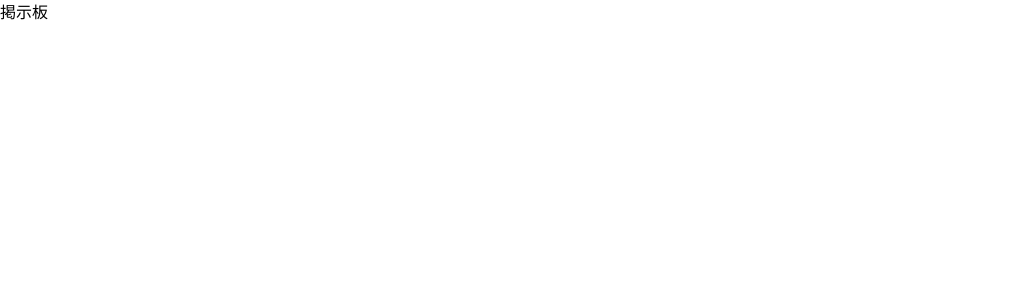
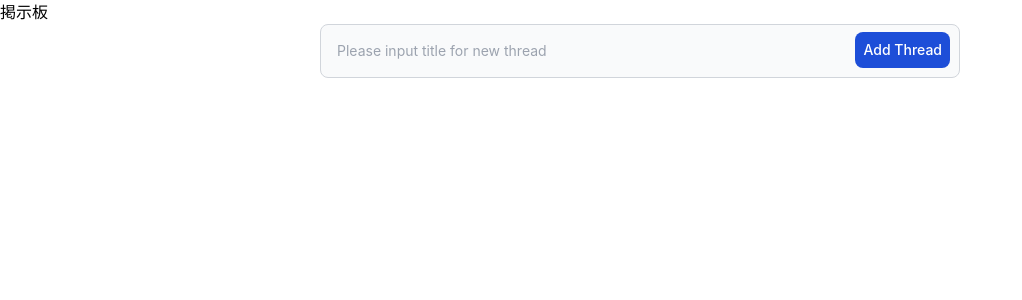
Before and after one commit to hikari-8/react-basic-online-message-board, a React (Create React App) app: page /thread/new in a window 1280 px wide. Before the commit this address had no page. Shown: the top 300 px of the page, without its empty margins (0-1022 px from the left). Built offline with nearby package versions, Linux system fonts and the light colour scheme.

Commit message:
feature/create post ✨

```diff
--- a/src/App.tsx
+++ b/src/App.tsx
@@ -1,6 +1,7 @@
 import React from 'react';
 import { AllBoard } from './components/pages/allBoard';
 import { Routes, Route } from "react-router-dom";
+import { CreateThread } from './components/pages/createThread';
 
 function App() {
   return (
@@ -10,6 +11,7 @@ function App() {
       </header>
       <Routes> {/*Routesで囲む*/}
         <Route path="/" element={ <AllBoard /> } />
+        <Route path="/thread/new" element={ <CreateThread /> } />
       </Routes>
     </div>
   );
--- a/src/components/pages/allBoard.tsx
+++ b/src/components/pages/allBoard.tsx
@@ -1,6 +1,8 @@
 import axios from "axios";
 import React, { useEffect, useState } from "react";
 import { ThreadList } from "../model/thread/threadList";
+import { Link } from "react-router-dom";
+import { CreateThreadButton } from "../ui/button/createThreadButton";
 
 export const AllBoard:React.FC =()=> {
   const [allBoardData, setAllBoardData] =useState([])
@@ -24,6 +26,9 @@ export const AllBoard:React.FC =()=> {
   return (
     <>
       <div>全てのスレ掲示板です</div>
+      <Link to="/thread/new">
+        <CreateThreadButton />
+      </Link>
       <ThreadList threads={allBoardData} />
     </>
   )
--- /dev/null
+++ b/src/components/pages/createThread.tsx
@@ -0,0 +1,31 @@
+import axios from "axios";
+import React, { useEffect, useState } from "react";
+
+export const CreateThread:React.FC =()=> {
+  const [threadTitle, setThreadTitle] =useState<string>("")
+
+  const createNewThread =()=>{
+    const url = "https://2y6i6tqn41.execute-api.ap-northeast-1.amazonaws.com/threads"
+    axios.post(url, {title: `${threadTitle}`})
+    .then((res)=> {
+      console.log("res.data", res.data)
+    })
+    .catch((error) => {
+      console.error("Error fetching data:", error)
+    })
+  }
+
+
+
+  return (
+    <div>
+      <form className="w-1/2 mx-auto">
+          <div className="relative">
+            {threadTitle}
+              <input onChange={(e)=> setThreadTitle(e.target.value)} type="search" id="default-search" className="p-4 block w-full text-sm text-gray-900 border border-gray-300 rounded-lg bg-gray-50 focus:ring-blue-500 focus:border-blue-500" placeholder="Please input title for new thread" required />
+              <button onClick={createNewThread} type="submit" className="text-white absolute right-2.5 bottom-2.5 bg-blue-700 hover:bg-blue-800 focus:ring-4 focus:outline-none focus:ring-blue-300 font-medium rounded-lg text-sm py-2 px-2">Add Thread</button>
+          </div>
+      </form>
+    </div>
+  )
+}
--- /dev/null
+++ b/src/components/ui/button/createThreadButton.tsx
@@ -0,0 +1,13 @@
+import React from "react";
+// import createPostImg from "./assets/img/create_post.svg"
+
+export const CreateThreadButton:React.FC =()=> {
+  return (
+    <div data-dial-init className="fixed top-6 right-6 group">
+        <button className="flex items-center justify-center text-white bg-blue-700 rounded-full w-14 h-14 hover:bg-blue-800 focus:ring-blue-300 focus:outline-none">
+        <svg aria-hidden="true" className="w-8 h-8" fill="none" stroke="currentColor" viewBox="0 0 24 24" xmlns="http://www.w3.org/2000/svg"><path stroke-linecap="round" stroke-linejoin="round" stroke-width="2" d="M12 6v6m0 0v6m0-6h6m-6 0H6"></path></svg>
+        </button>
+    </div>
+  )
+
+}
```
Also changed, not shown: src/assets/img/create_post.svg (added).
